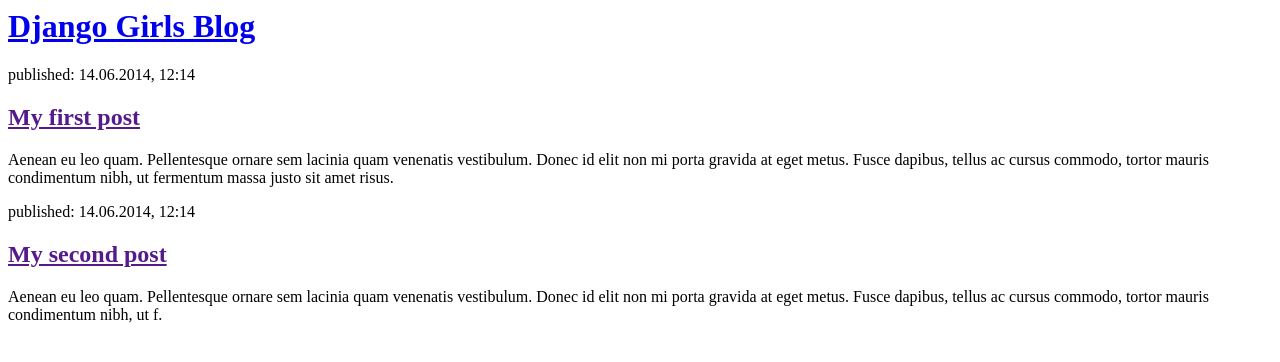
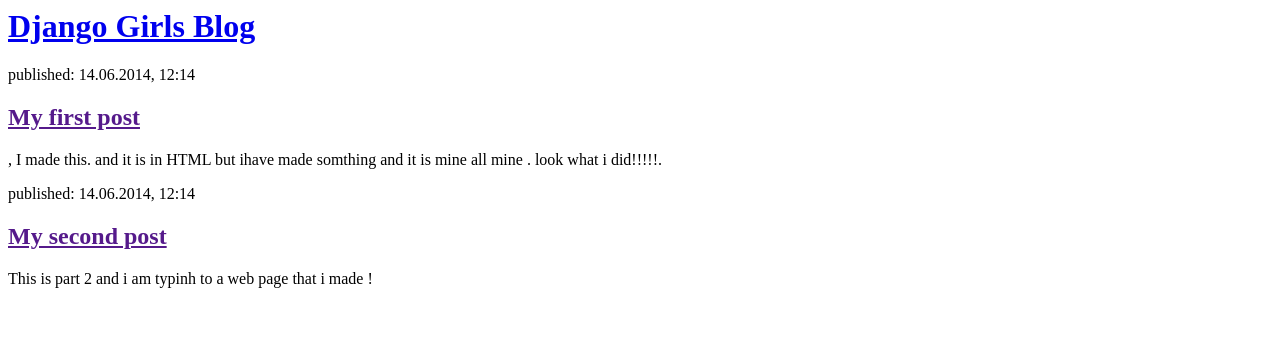
Before and after one commit to enguldrav/my-first-blog, a Django app: template blog/templates/blog/post_list.html in a window 1280 px wide. Shown: the top 362 px of the page. Run offline with Django 3.2, Linux system fonts and the light colour scheme; the template is opened without the code that fills it, so the values that code supplies are empty; parts of the project's set-up code (start-up, migrations or seed data) failed here and were passed over.

Commit message:
update part two

```diff
--- a/blog/templates/blog/post_list.html
+++ b/blog/templates/blog/post_list.html
@@ -10,13 +10,13 @@
         <div>
             <p>published: 14.06.2014, 12:14</p>
             <h2><a href="">My first post</a></h2>
-            <p>Aenean eu leo quam. Pellentesque ornare sem lacinia quam venenatis vestibulum. Donec id elit non mi porta gravida at eget metus. Fusce dapibus, tellus ac cursus commodo, tortor mauris condimentum nibh, ut fermentum massa justo sit amet risus.</p>
+            <p>, I made this. and it is in HTML but ihave made somthing and it is mine all mine . look what i did!!!!!.</p>
         </div>
 
         <div>
             <p>published: 14.06.2014, 12:14</p>
             <h2><a href="">My second post</a></h2>
-            <p>Aenean eu leo quam. Pellentesque ornare sem lacinia quam venenatis vestibulum. Donec id elit non mi porta gravida at eget metus. Fusce dapibus, tellus ac cursus commodo, tortor mauris condimentum nibh, ut f.</p>
+            <p> This is part 2 and i am typinh to a web page that i made !</p>
         </div>
     </body>
 </html>
```
